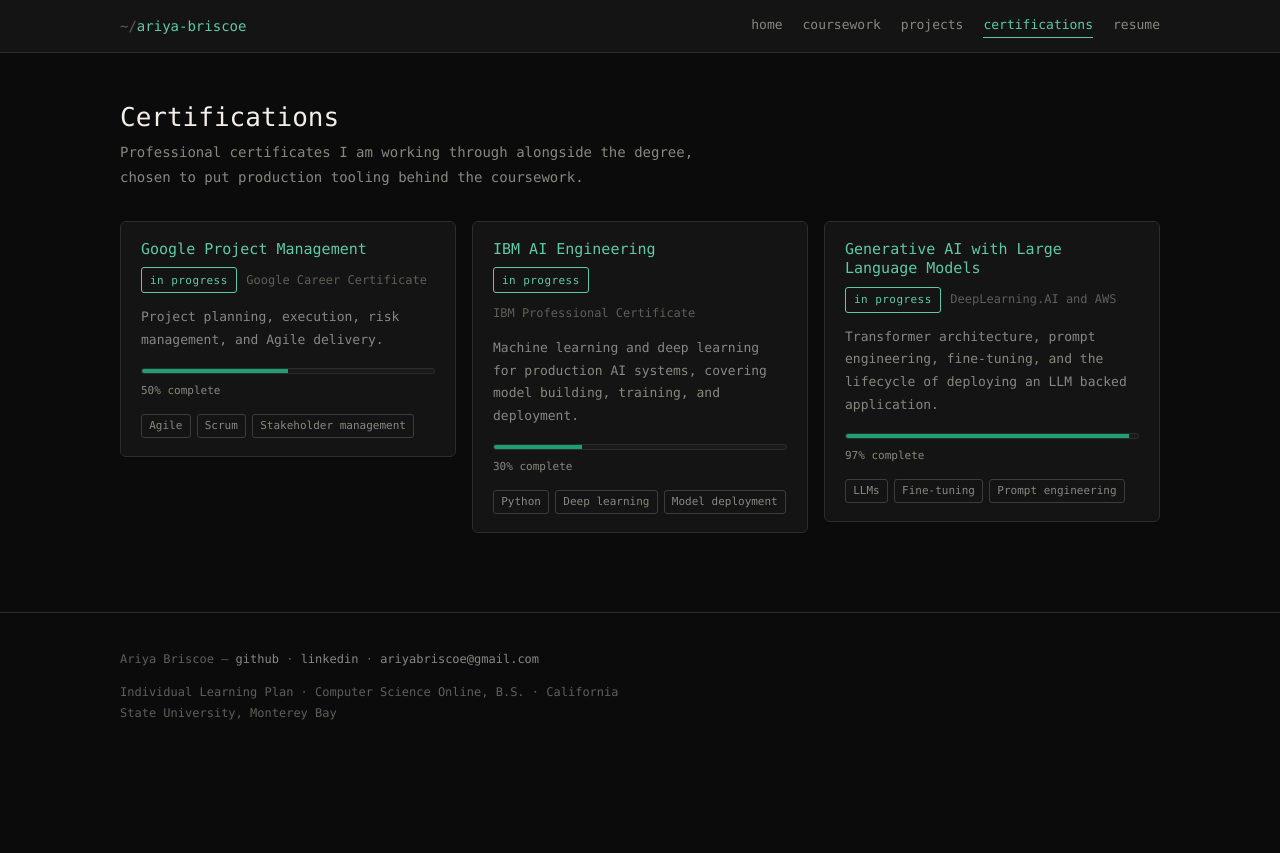
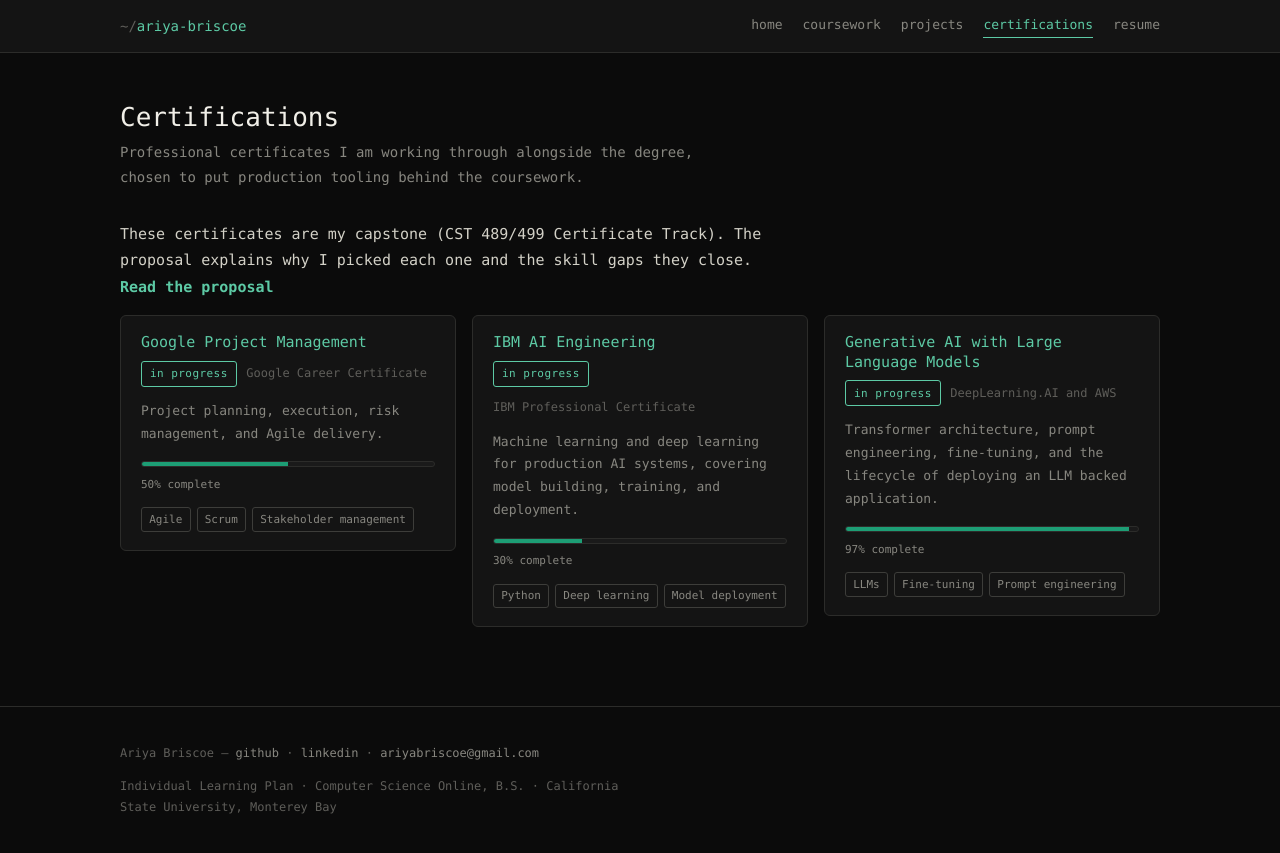
Before and after one commit to ryebriscoe/ryebriscoe.github.io, a Jekyll site: the page built from certifications.md, in a window 1280 px wide. Shown: the top 853 px of the page. Built offline with Jekyll 4.4.1, drawn with Linux system fonts in a browser that asks for light colours.

Commit message:
Link certificate track proposal from certifications page

```diff
--- a/certifications.md
+++ b/certifications.md
@@ -10,6 +10,11 @@
 <p class="lede">
   Professional certificates I am working through alongside the degree, chosen to
   put production tooling behind the coursework.
+</p>
+<p>
+  These certificates are my capstone (CST 489/499 Certificate Track). The
+  proposal explains why I picked each one and the skill gaps they close.
+  <strong><a href="{{ '/assets/docs/capstone-certificate-track-proposal.pdf' | relative_url }}">Read the proposal</a></strong>
 </p>
 
 <ul class="cards">
```
